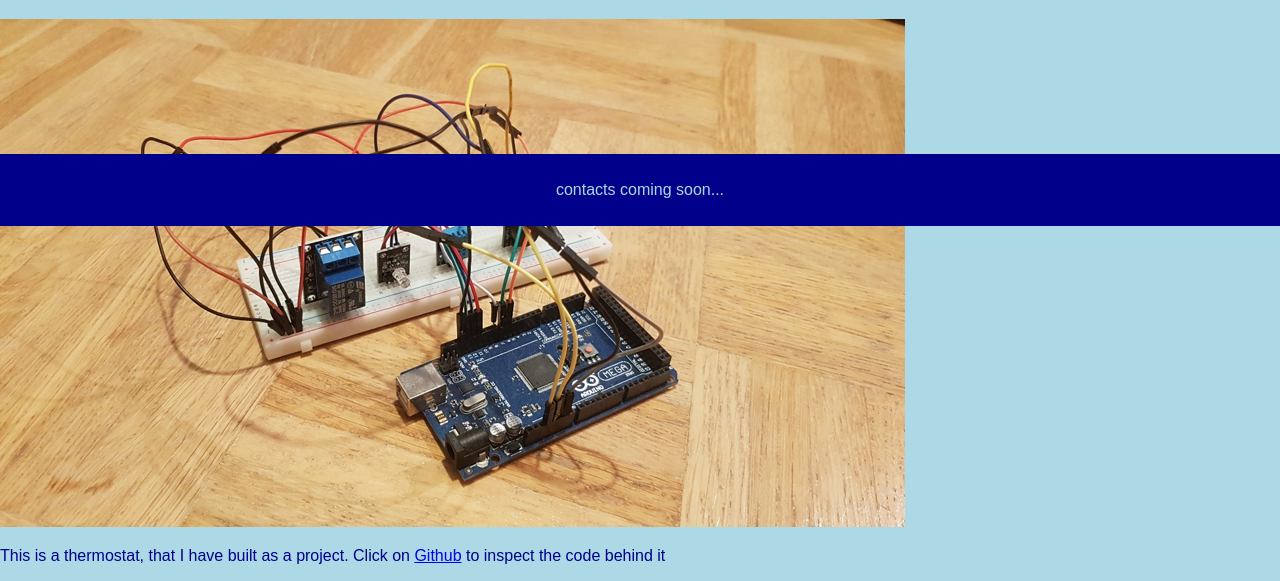
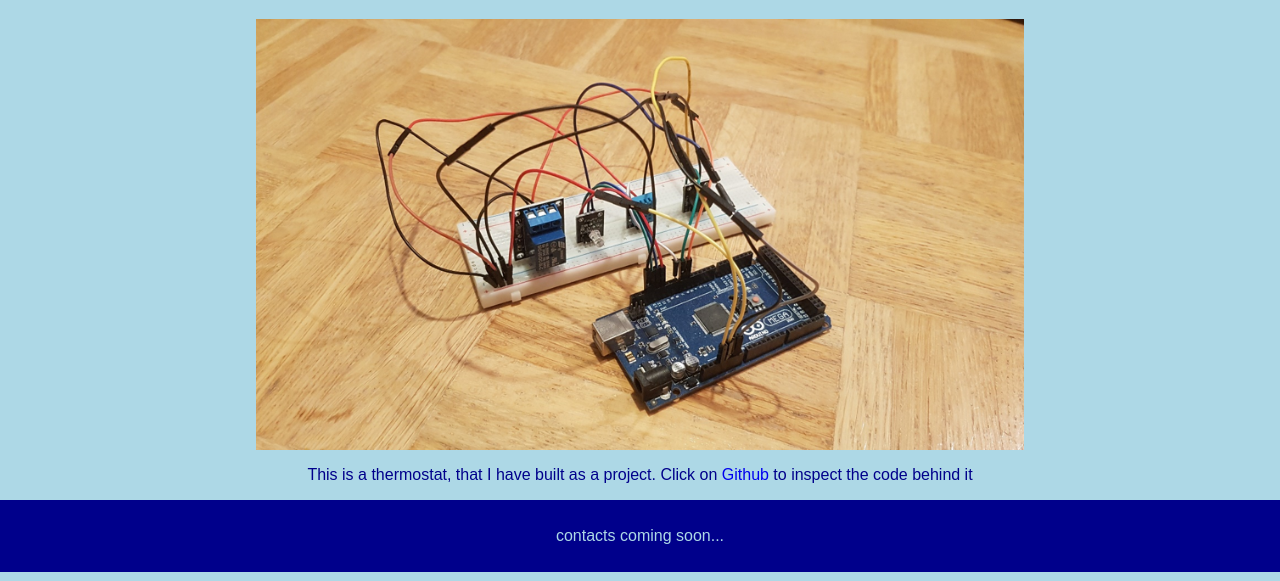
Before and after one commit to AccountZero/accountzero.github.io, a plain HTML site: page index.html in a window 1280 px wide. Shown: the part 574-1155 px from the top of the page. Drawn offline with Linux system fonts and the light colour scheme.

Commit message:
changed css: added properties to decorate project

```diff
--- a/main.css
+++ b/main.css
@@ -37,18 +37,36 @@ body{
 	align-items:flex-end;
 }
 
-/*
-img{
-	display: block;
-  	margin-left: auto;
-  	margin-right: auto;
+#thermostat_image{
+	display:flex;
+	justify-content: center;
+	align-items:flex-end;
 }
-*/
+
+#thermostat_text{
+	display:flex;
+	justify-content: center;
+	align-items:flex-end;
+}
+
+a{
+	text-decoration: none;
+}
+
+a:hover{
+	color:black;
+	transition-duration: 200ms;
+}
+
+#thermostatImg{
+	width:60%;
+	height:60%;
+}
 
 #footer{
-	position: fixed;
+	position: relative;
   	left: 0;
-  	bottom: 0;
+	bottom: 0;
 	width: 100%;
 	height:9vh;
 	line-height: 9vh;
```
